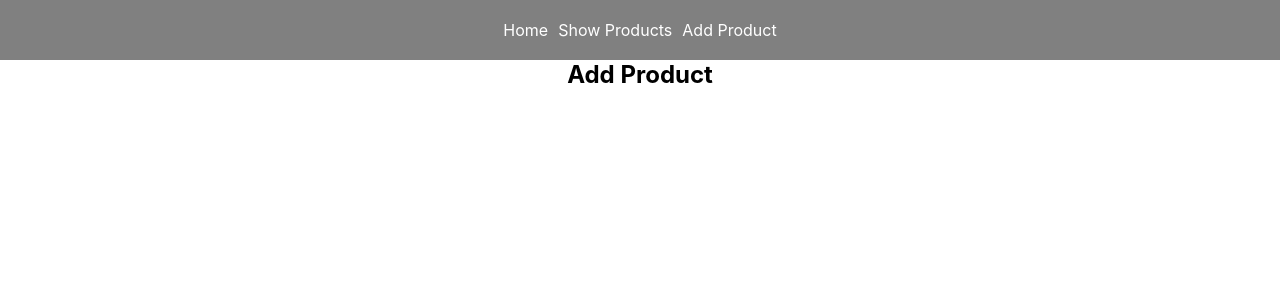
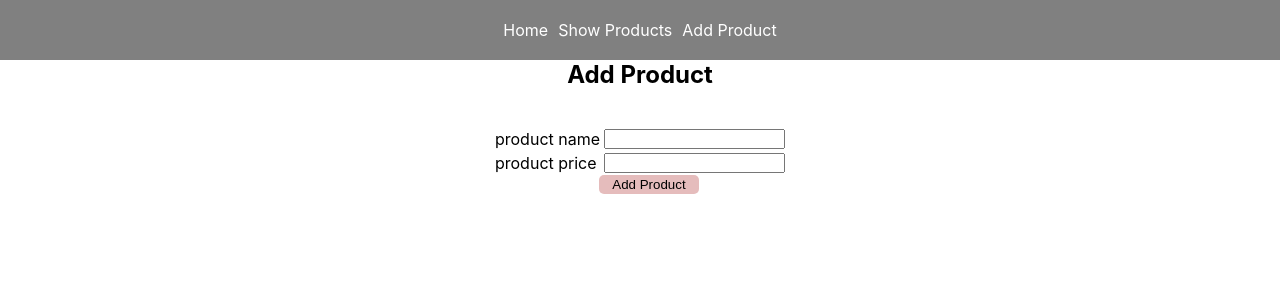
Before and after one commit to abdulahad-gh/redux-desk, a React (Create React App) app in the folder crud-app/: page /add-product in a window 1280 px wide. Shown: the top 300 px of the page. Built offline with nearby package versions, Linux system fonts and the light colour scheme.

Commit message:
added product add fetaure and delete

```diff
--- a/crud-app/src/App.css
+++ b/crud-app/src/App.css
@@ -7,6 +7,7 @@
   list-style-type: none;
 
 }
+
 
 nav {
   background-color: gray;
@@ -36,6 +37,8 @@ h2 {
 table {
   border-collapse: collapse;
   margin: 3rem;
+  background: rgba(65, 51, 51, 0.611);
+  color: white;
 }
 
 th,
@@ -43,3 +46,34 @@ td {
   border: 1px solid;
   padding: 1rem;
 }
+
+button {
+  padding: 2px 5px;
+  background-color: rgb(229, 188, 188);
+  border: 0;
+  border-radius: 5px;
+  margin-left: 4px;
+  cursor: pointer;
+}
+
+button:hover {
+  background-color: black;
+  color: rgb(229, 188, 188);
+}
+
+.form-btn {
+  width: 100px;
+  margin-left: 104px;
+
+}
+
+.add-form {
+  margin-top: 40px;
+}
+
+.input-field {
+  display: flex;
+  justify-content: space-between;
+  gap: 4px;
+  margin-top: 4px;
+}
--- a/crud-app/src/fetaures/products/AddProduct.js
+++ b/crud-app/src/fetaures/products/AddProduct.js
@@ -1,11 +1,71 @@
 import React from 'react';
+import { useState } from 'react';
+import { useDispatch, useSelector } from 'react-redux';
+import { addProduct } from './ProductSlice';
 
 const AddProduct = () => {
+    const products = useSelector(state => state.productsReducer.products)
+    const [productName, setProductName] = useState('')
+    const [productPrice, setProductPrice] = useState('')
+
+    const dispatch = useDispatch()
+
+    const handleAddProduct = e => {
+        e.preventDefault()
+        const productExists = products.find(pd => pd.name == productName)
+
+        if (!productName || !productPrice) {
+            alert('please field every field')
+
+
+        }
+        else if (productExists) {
+            alert('your product already exists')
+
+        }
+
+        else {
+            const product = {
+                id: products.length + 1,
+                name: productName,
+                price: productPrice
+            }
+            dispatch(addProduct(product))
+            alert('product added successfully')
+
+
+
+        }
+
+
+
+
+
+
+
+
+
+
+    }
     return (
-        <div>
+        <section>
             <h2>Add Product</h2>
+            <div className='add-form'>
+                <form>
+                    <div className='input-field'>
+                        <label htmlFor="productName">product name</label>
+                        <input type="text" name="productName" id="productName" onChange={(e) => setProductName(e.target.value)} required />
+                    </div>
+                    <div className='input-field'>
+                        <label htmlFor="productPrice">product price</label>
+                        <input type="number" name="productPrice" id="productPrice" onChange={e => setProductPrice(e.target.value)} required />
+                    </div>
+                    <button className='form-btn' onClick={handleAddProduct}>Add Product</button>
 
-        </div>
+                </form>
+            </div>
+
+        </section>
     );
 };
 
--- a/crud-app/src/fetaures/products/ProductSlice.js
+++ b/crud-app/src/fetaures/products/ProductSlice.js
@@ -10,12 +10,18 @@ export const productSlice = createSlice({
     name: 'product',
     initialState: initialState,
     reducers: {
-        showProduct: (state) => state
+        showProduct: (state) => state,
+        addProduct: (state, actions) => {
+            state.products.push(actions.payload)
+        },
+        deleteProduct: (state, actions) => {
+            state.products = state.products.filter(pd => pd.id != actions.payload)
+        }
 
     }
 })
 
-export const { showProduct } = productSlice.actions
+export const { showProduct, addProduct, deleteProduct } = productSlice.actions
 
 
 export default productSlice.reducer
--- a/crud-app/src/fetaures/products/ProductView.js
+++ b/crud-app/src/fetaures/products/ProductView.js
@@ -1,10 +1,16 @@
 import React from 'react';
-import { useSelector } from 'react-redux';
+import { useDispatch, useSelector } from 'react-redux';
+import { deleteProduct } from './ProductSlice';
 
 const ProductView = () => {
     const products = useSelector(state => state.productsReducer.products)
 
+    const dispatch = useDispatch()
 
+    const handleDeleteProduct = id => {
+        dispatch(deleteProduct(id))
+
+    }
 
     return (
         <div>
@@ -31,7 +37,7 @@ const ProductView = () => {
                                 <td>{price}</td>
                                 <td>
                                     <button>Edit</button>
-                                    <button>Delete</button>
+                                    <button onClick={() => handleDeleteProduct(id)}>Delete</button>
                                 </td>
                             </tr>
                         })
```
